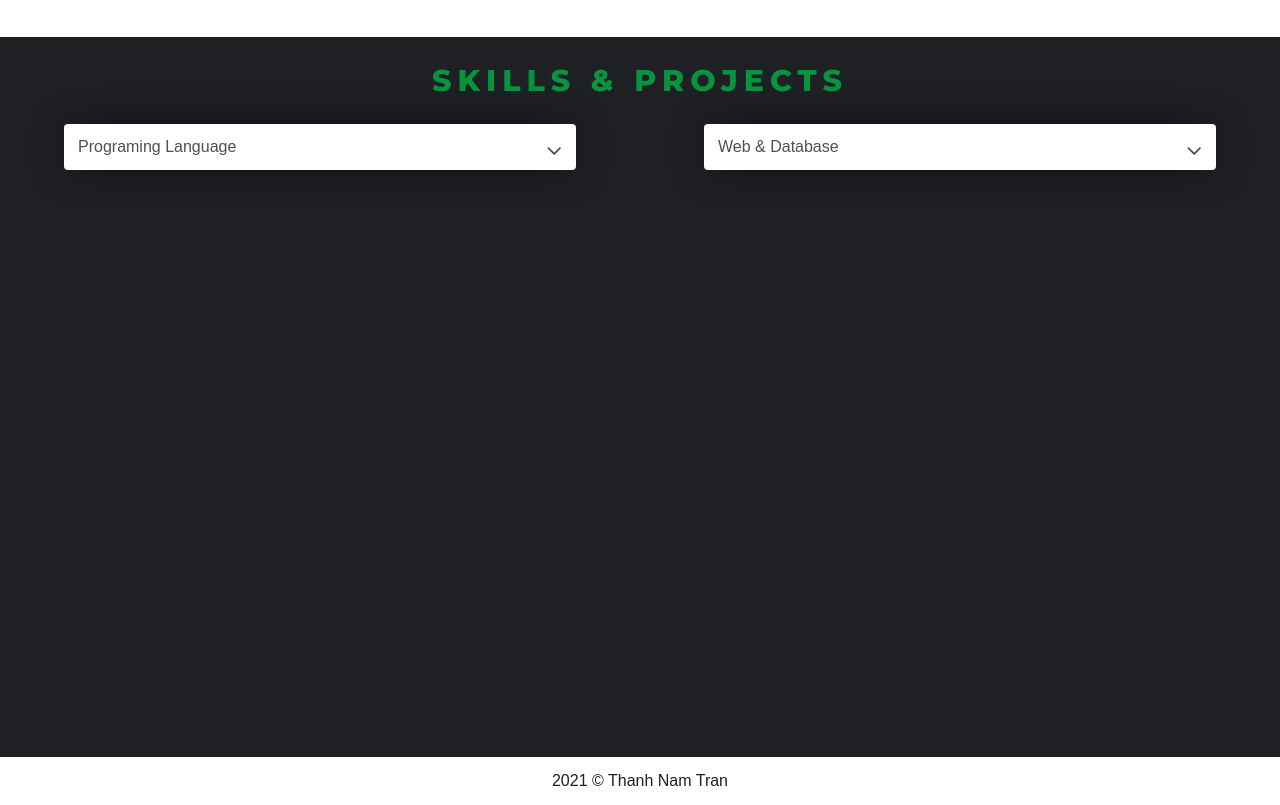
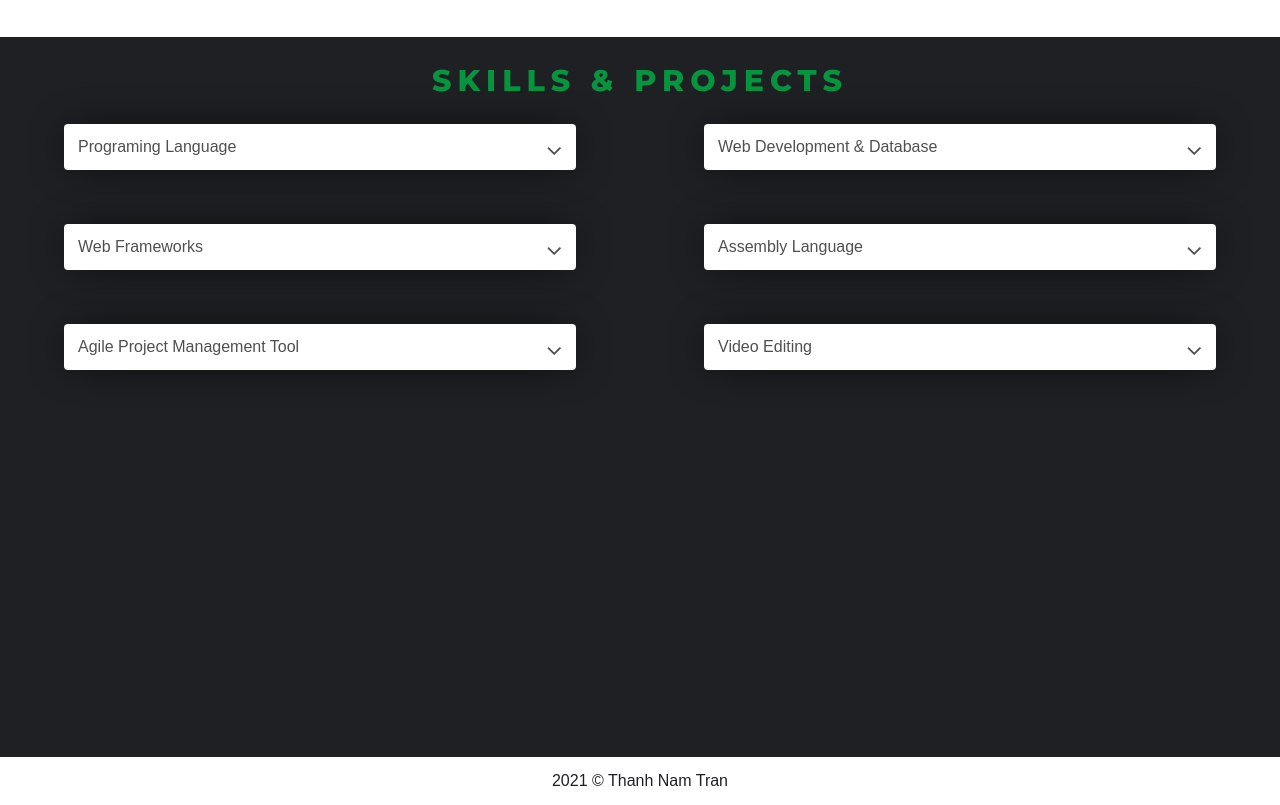
Before and after one commit to ttran293/my-website, a plain HTML site: page index.html in a window 1280 px wide. Shown: the part 1466-2271 px from the top of the page. Drawn offline with Linux system fonts and the light colour scheme; a web font is replaced by a local one.

Commit message:
html skills done, 2 bugs need to be fixed

```diff
--- a/css/styles.css
+++ b/css/styles.css
@@ -275,6 +275,7 @@ h2 {
 [class*="subjects-"]{
   cursor: pointer;
   flex: 0 0 40%;
+  margin-bottom: 30px;
 }
 
 [class*="dropdown-"]{
@@ -312,17 +313,19 @@ h2 {
 
 span {
   float: right;
-  font-size: 24px !important
+  font-size: 24px !important;
 }
 i {
   float: right;
-  font-size: 24px !important
+  font-size: 24px !important;
+  margin: auto auto;
+
 }
 
 p {
   padding: 15px 14px;
   margin: 0;
-  transition: all .1s
+  transition: all .1s;
 }
 
 p:hover {
--- a/dropdown-menu.js
+++ b/dropdown-menu.js
@@ -23,3 +23,48 @@ function f2() {
     document.getElementsByClassName('dropdown-2')[0].style.overflow = 'hidden'
   }
 }
+
+function f3() {
+  document.getElementsByClassName('dropdown-3')[0].classList.toggle('down');
+  document.getElementsByClassName('arrow-3')[0].classList.toggle('gone');
+  if (document.getElementsByClassName('dropdown-3')[0].classList.contains('down')) {
+    setTimeout(function() {
+      document.getElementsByClassName('dropdown-3')[0].style.overflow = 'visible'
+    }, 500)
+  } else {
+    document.getElementsByClassName('dropdown-3')[0].style.overflow = 'hidden'
+  }
+}
+function f4() {
+  document.getElementsByClassName('dropdown-4')[0].classList.toggle('down');
+  document.getElementsByClassName('arrow-4')[0].classList.toggle('gone');
+  if (document.getElementsByClassName('dropdown-4')[0].classList.contains('down')) {
+    setTimeout(function() {
+      document.getElementsByClassName('dropdown-4')[0].style.overflow = 'visible'
+    }, 500)
+  } else {
+    document.getElementsByClassName('dropdown-4')[0].style.overflow = 'hidden'
+  }
+}
+function f5() {
+  document.getElementsByClassName('dropdown-5')[0].classList.toggle('down');
+  document.getElementsByClassName('arrow-5')[0].classList.toggle('gone');
+  if (document.getElementsByClassName('dropdown-5')[0].classList.contains('down')) {
+    setTimeout(function() {
+      document.getElementsByClassName('dropdown-5')[0].style.overflow = 'visible'
+    }, 500)
+  } else {
+    document.getElementsByClassName('dropdown-5')[0].style.overflow = 'hidden'
+  }
+}
+function f6() {
+  document.getElementsByClassName('dropdown-6')[0].classList.toggle('down');
+  document.getElementsByClassName('arrow-6')[0].classList.toggle('gone');
+  if (document.getElementsByClassName('dropdown-6')[0].classList.contains('down')) {
+    setTimeout(function() {
+      document.getElementsByClassName('dropdown-6')[0].style.overflow = 'visible'
+    }, 500)
+  } else {
+    document.getElementsByClassName('dropdown-6')[0].style.overflow = 'hidden'
+  }
+}
--- a/index.html
+++ b/index.html
@@ -122,13 +122,53 @@
         </div>
 
         <div class="subjects-2">
-          <div class="title" onclick="f2()">Web & Database<span class="fa fa-angle-down"></span>
+          <div class="title" onclick="f2()">Web Development & Database<span class="fa fa-angle-down"></span>
             <div class="arrow-2"></div>
           </div>
           <div class="dropdown-2">
             <p class="">MySQL, HTML, CSS, JScript<i class="fa fa-code"></i></p>
             <p>Project: Pluto Realty Database Application<i class="fa fa-database"></i></p>
             <p>Project: My Website<i class="fa fa-file-code-o"></i></p>
+          </div>
+        </div>
+
+        <div class="subjects-3">
+          <div class="title" onclick="f3()">Web Frameworks<span class="fa fa-angle-down"></span>
+            <div class="arrow-3"></div>
+          </div>
+          <div class="dropdown-3">
+            <p class="">Boostrap, NodeJS, ReactJS<i class="fa fa-code"></i></p>
+            <p>Project:(WIP)<i class="fa fa-file-code-o"></i></p>
+          </div>
+        </div>
+
+        <div class="subjects-4">
+          <div class="title" onclick="f4()">Assembly Language<span class="fa fa-angle-down"></span>
+            <div class="arrow-4"></div>
+          </div>
+          <div class="dropdown-4">
+            <p class="">X86-64 Assembly<i class="fa fa-code"></i></p>
+            <p>Project: Tic Tac Toe<i class="fas fa-microchip"></i></p>
+          </div>
+        </div>
+
+        <div class="subjects-5">
+          <div class="title" onclick="f5()">Agile Project Management Tool<span class="fa fa-angle-down"></span>
+            <div class="arrow-5"></div>
+          </div>
+          <div class="dropdown-5">
+            <p class="">Jira, Confluence, Zephyr Testing<i class="fas fa-wrench"></i></p>
+            <p>Project: Image Pro Capture Interfaces<i class="fas fa-microscope"></i></p>
+          </div>
+        </div>
+
+        <div class="subjects-6">
+          <div class="title" onclick="f6()">Video Editing<span class="fa fa-angle-down"></span>
+            <div class="arrow-6"></div>
+          </div>
+          <div class="dropdown-6">
+            <p class="">Davinci Resolve, Adobe Premiere Pro<i class="fas fa-film"></i></p>
+            <p>Project: Personal Youtube Channel (WIP)<i class="fab fa-youtube"></i></p>
           </div>
         </div>
 
```
